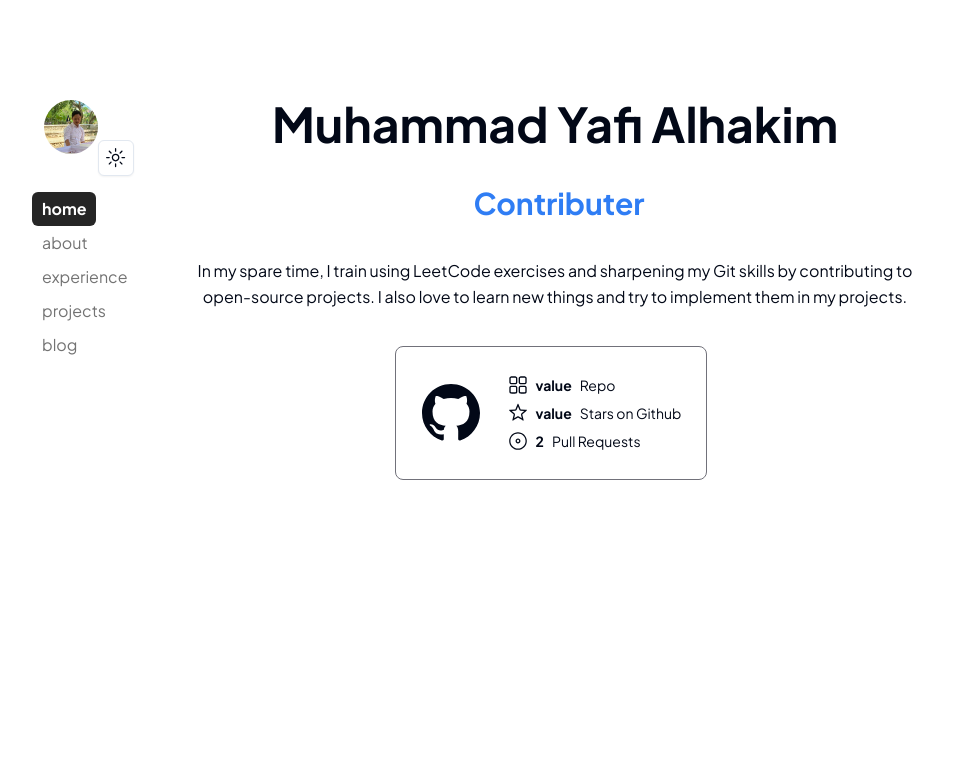
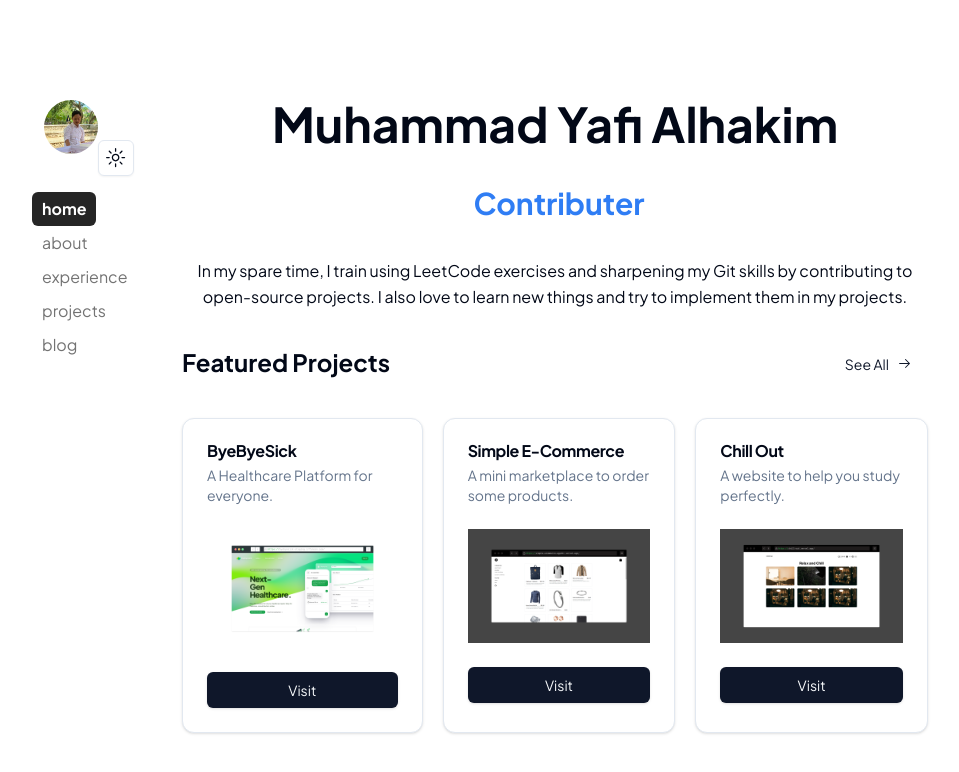
Before and after one commit to yaffalhakim1/portfolio-yafi, a Next.js app: page / in a window 1280 px wide. Shown: the top 772 px of the page, without its empty margins (160-1119 px from the left). Built offline with nearby package versions, Linux system fonts and the light colour scheme; no server answers.

Commit message:
feat: added new section featured projects

```diff
--- a/app/page.tsx
+++ b/app/page.tsx
@@ -1,6 +1,18 @@
 import Bio from "@/components/bio";
 import TextRotator from "@/components/text-rotator";
-import { ArrowTopRightIcon, FileIcon } from "@radix-ui/react-icons";
+import { Button } from "@/components/ui/button";
+import {
+  Card,
+  CardContent,
+  CardDescription,
+  CardFooter,
+  CardHeader,
+  CardTitle,
+} from "@/components/ui/card";
+import { cn } from "@/lib/utils";
+import { ArrowRightIcon, BellIcon, CheckIcon } from "@radix-ui/react-icons";
+import Image from "next/image";
+import Link from "next/link";
 
 export default function Home() {
   return (
@@ -16,12 +28,74 @@ export default function Home() {
         things and try to implement them in my projects.
       </p>
 
-      <div className="flex flex-col items-center justify-center mt-5 md:flex-row md:space-x-2">
+      {/* <div className="flex flex-col items-center justify-center mt-5 md:flex-row md:space-x-2">
         <Bio />
-        <div className="mt-3"></div>
+      </div> */}
+
+      <div className="flex justify-between">
+        <h2 className="font-bold text-2xl">Featured Projects</h2>
+
+        <Link href={"/projects"}>
+          <Button variant={"link"}>
+            See All <ArrowRightIcon className="ml-2" />
+          </Button>
+        </Link>
       </div>
 
-      <div className="flex items-center justify-center mt-5 space-x-2"></div>
+      <div className="md:grid md:grid-cols-3 md:gap-3 md:space-x-2 md:space-y-0  space-y-2 ">
+        <Card className="transform transition-transform duration-200 hover:scale-105 ">
+          <CardHeader>
+            <CardTitle>ByeByeSick</CardTitle>
+            <CardDescription>
+              A Healthcare Platform for everyone.
+            </CardDescription>
+          </CardHeader>
+          <CardContent className="">
+            <Image
+              src={"/img/byebyesick.png"}
+              alt={""}
+              width={500}
+              height={500}
+            />
+          </CardContent>
+          <CardFooter>
+            <Button className="w-full">Visit</Button>
+          </CardFooter>
+        </Card>
+        <Card className="transform transition-transform duration-200 hover:scale-105 ">
+          <CardHeader>
+            <CardTitle>Simple E-Commerce</CardTitle>
+            <CardDescription>
+              A mini marketplace to order some products.
+            </CardDescription>
+          </CardHeader>
+          <CardContent className="">
+            <Image
+              src={"/img/ecommerce.png"}
+              alt={""}
+              width={500}
+              height={500}
+            />
+          </CardContent>
+          <CardFooter>
+            <Button className="w-full">Visit</Button>
+          </CardFooter>
+        </Card>
+        <Card className="transform transition-transform duration-200 hover:scale-105 ">
+          <CardHeader>
+            <CardTitle>Chill Out</CardTitle>
+            <CardDescription>
+              A website to help you study perfectly.
+            </CardDescription>
+          </CardHeader>
+          <CardContent className="">
+            <Image src={"/img/chill.png"} alt={""} width={500} height={500} />
+          </CardContent>
+          <CardFooter>
+            <Button className="w-full">Visit</Button>
+          </CardFooter>
+        </Card>
+      </div>
     </div>
   );
 }
--- /dev/null
+++ b/components/ui/card.tsx
@@ -0,0 +1,76 @@
+import * as React from "react"
+
+import { cn } from "@/lib/utils"
+
+const Card = React.forwardRef<
+  HTMLDivElement,
+  React.HTMLAttributes<HTMLDivElement>
+>(({ className, ...props }, ref) => (
+  <div
+    ref={ref}
+    className={cn(
+      "rounded-xl border bg-card text-card-foreground shadow",
+      className
+    )}
+    {...props}
+  />
+))
+Card.displayName = "Card"
+
+const CardHeader = React.forwardRef<
+  HTMLDivElement,
+  React.HTMLAttributes<HTMLDivElement>
+>(({ className, ...props }, ref) => (
+  <div
+    ref={ref}
+    className={cn("flex flex-col space-y-1.5 p-6", className)}
+    {...props}
+  />
+))
+CardHeader.displayName = "CardHeader"
+
+const CardTitle = React.forwardRef<
+  HTMLParagraphElement,
+  React.HTMLAttributes<HTMLHeadingElement>
+>(({ className, ...props }, ref) => (
+  <h3
+    ref={ref}
+    className={cn("font-semibold leading-none tracking-tight", className)}
+    {...props}
+  />
+))
+CardTitle.displayName = "CardTitle"
+
+const CardDescription = React.forwardRef<
+  HTMLParagraphElement,
+  React.HTMLAttributes<HTMLParagraphElement>
+>(({ className, ...props }, ref) => (
+  <p
+    ref={ref}
+    className={cn("text-sm text-muted-foreground", className)}
+    {...props}
+  />
+))
+CardDescription.displayName = "CardDescription"
+
+const CardContent = React.forwardRef<
+  HTMLDivElement,
+  React.HTMLAttributes<HTMLDivElement>
+>(({ className, ...props }, ref) => (
+  <div ref={ref} className={cn("p-6 pt-0", className)} {...props} />
+))
+CardContent.displayName = "CardContent"
+
+const CardFooter = React.forwardRef<
+  HTMLDivElement,
+  React.HTMLAttributes<HTMLDivElement>
+>(({ className, ...props }, ref) => (
+  <div
+    ref={ref}
+    className={cn("flex items-center p-6 pt-0", className)}
+    {...props}
+  />
+))
+CardFooter.displayName = "CardFooter"
+
+export { Card, CardHeader, CardFooter, CardTitle, CardDescription, CardContent }
```
Also changed, not shown: public/img/byebyesick.png (added).
